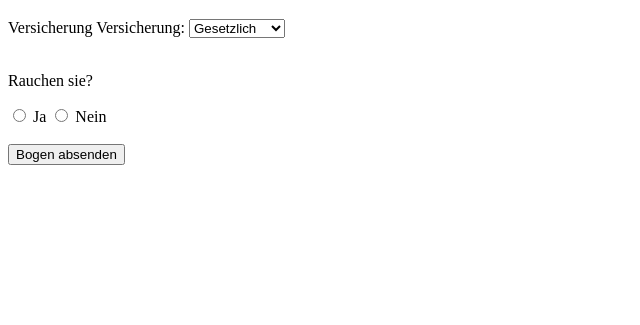
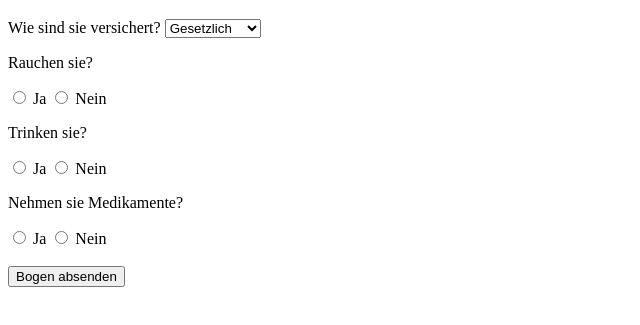
Before and after one commit to Humming-moon-afk/Anamnese, a plain HTML site: page index.html in a window 1280 px wide. Shown: the part 61-386 px from the top of the page, without its empty margins (0-640 px from the left). Drawn offline with Linux system fonts and the light colour scheme.

Commit message:
Rauchen, trinken, medikamente(Ja/Nein)

```diff
--- a/index.html
+++ b/index.html
@@ -9,24 +9,35 @@
     <h1>Digitaler Anamnesebogen</h1>
     <form>
         <div>
-            <label>Versicherung</label>
-            <label for="kasse">Versicherung:</label>
+            <label>Wie sind sie versichert?</label>
             <select id=kasse name="Krankenkasse">
                 <option value="Gesetzlich">Gesetzlich</option>
                 <option value="Privat">Privat</option>
                 <option value="Selbstzahler">Selbstzahler</option>
             </select>
         </div>
-
-        <br> <div>
+        <div>
             <p>Rauchen sie?</p>
             <input type="radio" id="ja" name="rauchen" value="ja">
             <label for="ja">Ja</label>
-
+            <input type="radio" id="nein" name="rauchen" value="nein">
+            <label for="nein">Nein</label>
+        </div>
+        <div>
+            <p>Trinken sie?</p>
+            <input type="radio" id="ja" name="rauchen" value="ja">
+            <label for="ja">Ja</label>
             <input type="radio" id="nein" name="rauchen" value="nein">
             <label for="nein">Nein</label>
         </div>
 
+        <div>
+            <p>Nehmen sie Medikamente?</p>
+            <input type="radio" id="ja" name="rauchen" value="ja">
+            <label for="ja">Ja</label>
+            <input type="radio" id="nein" name="rauchen" value="nein">
+            <label for="nein">Nein</label>
+        </div>
         <br>
 
         <button type="submit">Bogen absenden</button>
```
